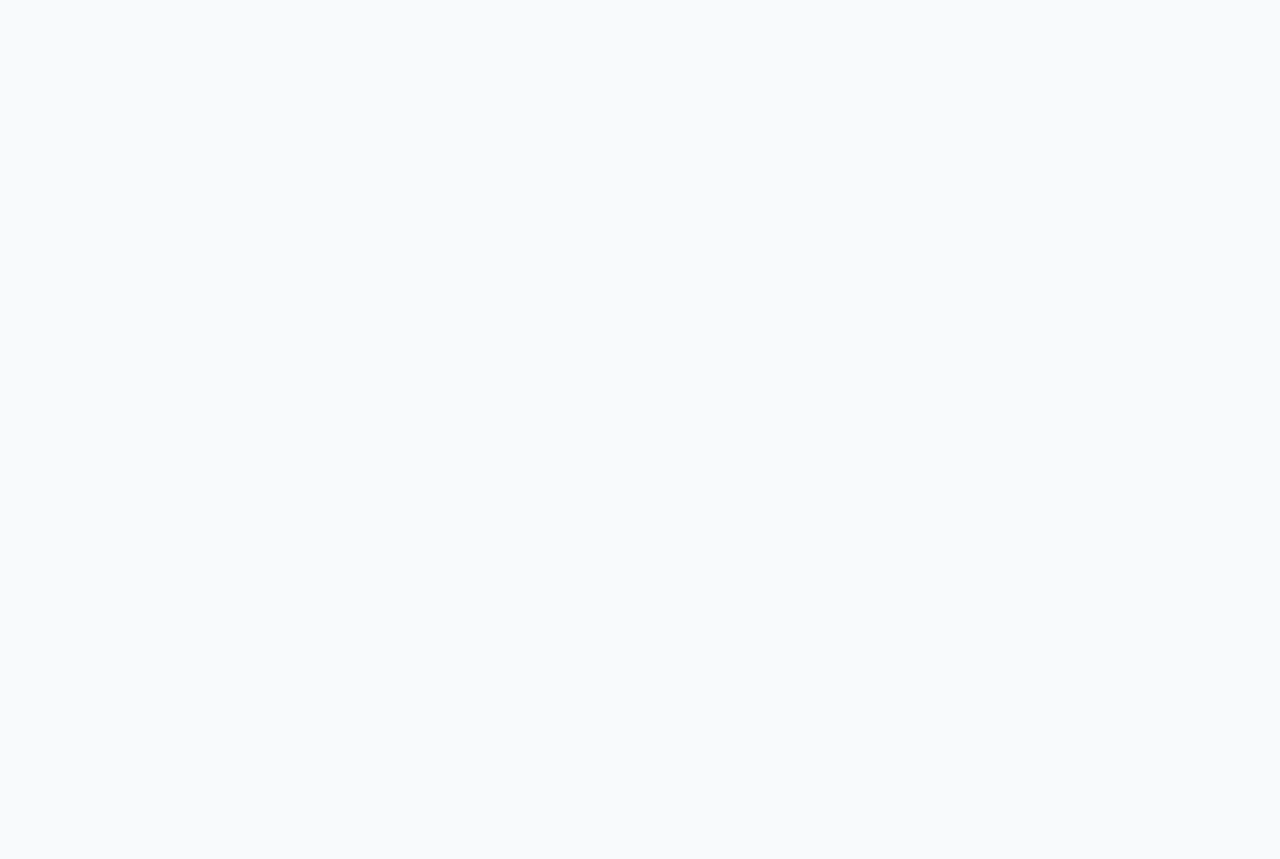
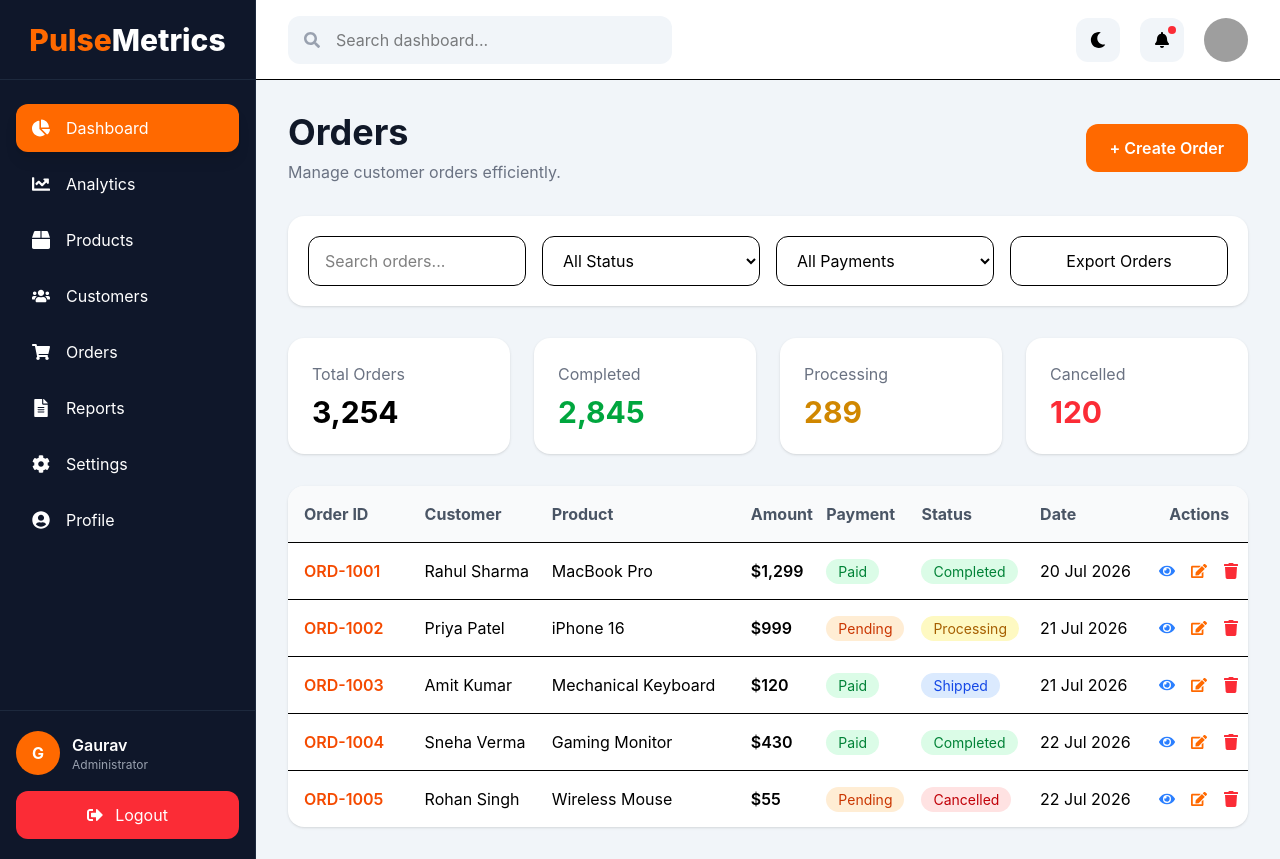
Before and after one commit to gauravsatpute0809/PulseTracker, a React app in the folder frontend/: page /orders in a window 1280 px wide. Before the commit this address had no page. Before the commit the page ends 800 px from the top, so only its background shows below. Built offline with nearby package versions, Linux system fonts and the light colour scheme; grey boxes are pictures that could not be loaded; the HTML template or start-up script is replaced by a standard one.

Commit message:
feat: implement orders management module

```diff
--- a/frontend/src/App.jsx
+++ b/frontend/src/App.jsx
@@ -5,6 +5,8 @@ import Dashboard from "./pages/Dashboard";
 import Analytics from "./pages/Analytics";
 import Products from "./pages/Products";
 import Customers from "./pages/Customers";
+import Orders from "./pages/Orders";
+
 
 
 function App() {
@@ -34,6 +36,10 @@ function App() {
         path="/customers"
         element={<Customers />} />
 
+        <Route
+        path="/orders"
+        element={<Orders />} />
+
       </Routes>
     </BrowserRouter>
   );
--- /dev/null
+++ b/frontend/src/components/OrdersTable.jsx
@@ -0,0 +1,150 @@
+import { FaEye, FaEdit, FaTrash } from "react-icons/fa";
+
+function OrdersTable() {
+  const orders = [
+    {
+      id: "ORD-1001",
+      customer: "Rahul Sharma",
+      product: "MacBook Pro",
+      amount: "$1,299",
+      payment: "Paid",
+      status: "Completed",
+      date: "20 Jul 2026",
+    },
+    {
+      id: "ORD-1002",
+      customer: "Priya Patel",
+      product: "iPhone 16",
+      amount: "$999",
+      payment: "Pending",
+      status: "Processing",
+      date: "21 Jul 2026",
+    },
+    {
+      id: "ORD-1003",
+      customer: "Amit Kumar",
+      product: "Mechanical Keyboard",
+      amount: "$120",
+      payment: "Paid",
+      status: "Shipped",
+      date: "21 Jul 2026",
+    },
+    {
+      id: "ORD-1004",
+      customer: "Sneha Verma",
+      product: "Gaming Monitor",
+      amount: "$430",
+      payment: "Paid",
+      status: "Completed",
+      date: "22 Jul 2026",
+    },
+    {
+      id: "ORD-1005",
+      customer: "Rohan Singh",
+      product: "Wireless Mouse",
+      amount: "$55",
+      payment: "Pending",
+      status: "Cancelled",
+      date: "22 Jul 2026",
+    },
+  ];
+
+  const statusStyle = (status) => {
+    switch (status) {
+      case "Completed":
+        return "bg-green-100 text-green-700";
+      case "Processing":
+        return "bg-yellow-100 text-yellow-700";
+      case "Shipped":
+        return "bg-blue-100 text-blue-700";
+      case "Cancelled":
+        return "bg-red-100 text-red-700";
+      default:
+        return "bg-gray-100 text-gray-700";
+    }
+  };
+
+  return (
+    <div className="bg-white rounded-2xl shadow overflow-hidden">
+      <div className="overflow-x-auto">
+        <table className="w-full">
+          <thead className="bg-gray-50">
+            <tr className="text-left text-gray-600">
+              <th className="p-4">Order ID</th>
+              <th>Customer</th>
+              <th>Product</th>
+              <th>Amount</th>
+              <th>Payment</th>
+              <th>Status</th>
+              <th>Date</th>
+              <th className="text-center">Actions</th>
+            </tr>
+          </thead>
+
+          <tbody>
+            {orders.map((order) => (
+              <tr
+                key={order.id}
+                className="border-t hover:bg-gray-50 transition"
+              >
+                <td className="p-4 font-semibold text-orange-600">
+                  {order.id}
+                </td>
+
+                <td>{order.customer}</td>
+
+                <td>{order.product}</td>
+
+                <td className="font-semibold">
+                  {order.amount}
+                </td>
+
+                <td>
+                  <span
+                    className={`px-3 py-1 rounded-full text-sm ${
+                      order.payment === "Paid"
+                        ? "bg-green-100 text-green-700"
+                        : "bg-orange-100 text-orange-700"
+                    }`}
+                  >
+                    {order.payment}
+                  </span>
+                </td>
+
+                <td>
+                  <span
+                    className={`px-3 py-1 rounded-full text-sm ${statusStyle(
+                      order.status
+                    )}`}
+                  >
+                    {order.status}
+                  </span>
+                </td>
+
+                <td>{order.date}</td>
+
+                <td>
+                  <div className="flex justify-center gap-4">
+                    <button className="text-blue-500 hover:scale-110 transition">
+                      <FaEye />
+                    </button>
+
+                    <button className="text-orange-500 hover:scale-110 transition">
+                      <FaEdit />
+                    </button>
+
+                    <button className="text-red-500 hover:scale-110 transition">
+                      <FaTrash />
+                    </button>
+                  </div>
+                </td>
+              </tr>
+            ))}
+          </tbody>
+        </table>
+      </div>
+    </div>
+  );
+}
+
+export default OrdersTable;
--- /dev/null
+++ b/frontend/src/pages/Orders.jsx
@@ -0,0 +1,88 @@
+import DashboardLayout from "../layouts/DashboardLayout";
+import OrdersTable from "../components/OrdersTable";
+
+function Orders() {
+  return (
+    <DashboardLayout>
+      {/* Header */}
+      <div className="flex flex-col md:flex-row md:items-center md:justify-between gap-4 mb-8">
+        <div>
+          <h1 className="text-4xl font-bold text-gray-900">
+            Orders
+          </h1>
+
+          <p className="text-gray-500 mt-2">
+            Manage customer orders efficiently.
+          </p>
+        </div>
+
+        <button className="bg-orange-500 hover:bg-orange-600 text-white px-6 py-3 rounded-xl font-semibold transition">
+          + Create Order
+        </button>
+      </div>
+
+      {/* Search & Filters */}
+      <div className="bg-white rounded-2xl shadow p-5 mb-8">
+        <div className="grid grid-cols-1 md:grid-cols-4 gap-4">
+          <input
+            type="text"
+            placeholder="Search orders..."
+            className="border rounded-xl px-4 py-3 outline-none focus:ring-2 focus:ring-orange-400"
+          />
+
+          <select className="border rounded-xl px-4 py-3">
+            <option>All Status</option>
+            <option>Completed</option>
+            <option>Processing</option>
+            <option>Shipped</option>
+            <option>Cancelled</option>
+          </select>
+
+          <select className="border rounded-xl px-4 py-3">
+            <option>All Payments</option>
+            <option>Paid</option>
+            <option>Pending</option>
+          </select>
+
+          <button className="border rounded-xl px-4 py-3 hover:bg-gray-100 transition">
+            Export Orders
+          </button>
+        </div>
+      </div>
+
+      {/* KPI Cards */}
+      <div className="grid grid-cols-1 md:grid-cols-2 xl:grid-cols-4 gap-6 mb-8">
+        <div className="bg-white rounded-2xl shadow p-6">
+          <p className="text-gray-500">Total Orders</p>
+          <h2 className="text-3xl font-bold mt-2">3,254</h2>
+        </div>
+
+        <div className="bg-white rounded-2xl shadow p-6">
+          <p className="text-gray-500">Completed</p>
+          <h2 className="text-3xl font-bold mt-2 text-green-600">
+            2,845
+          </h2>
+        </div>
+
+        <div className="bg-white rounded-2xl shadow p-6">
+          <p className="text-gray-500">Processing</p>
+          <h2 className="text-3xl font-bold mt-2 text-yellow-600">
+            289
+          </h2>
+        </div>
+
+        <div className="bg-white rounded-2xl shadow p-6">
+          <p className="text-gray-500">Cancelled</p>
+          <h2 className="text-3xl font-bold mt-2 text-red-500">
+            120
+          </h2>
+        </div>
+      </div>
+
+      {/* Orders Table */}
+      <OrdersTable />
+    </DashboardLayout>
+  );
+}
+
+export default Orders;
```
